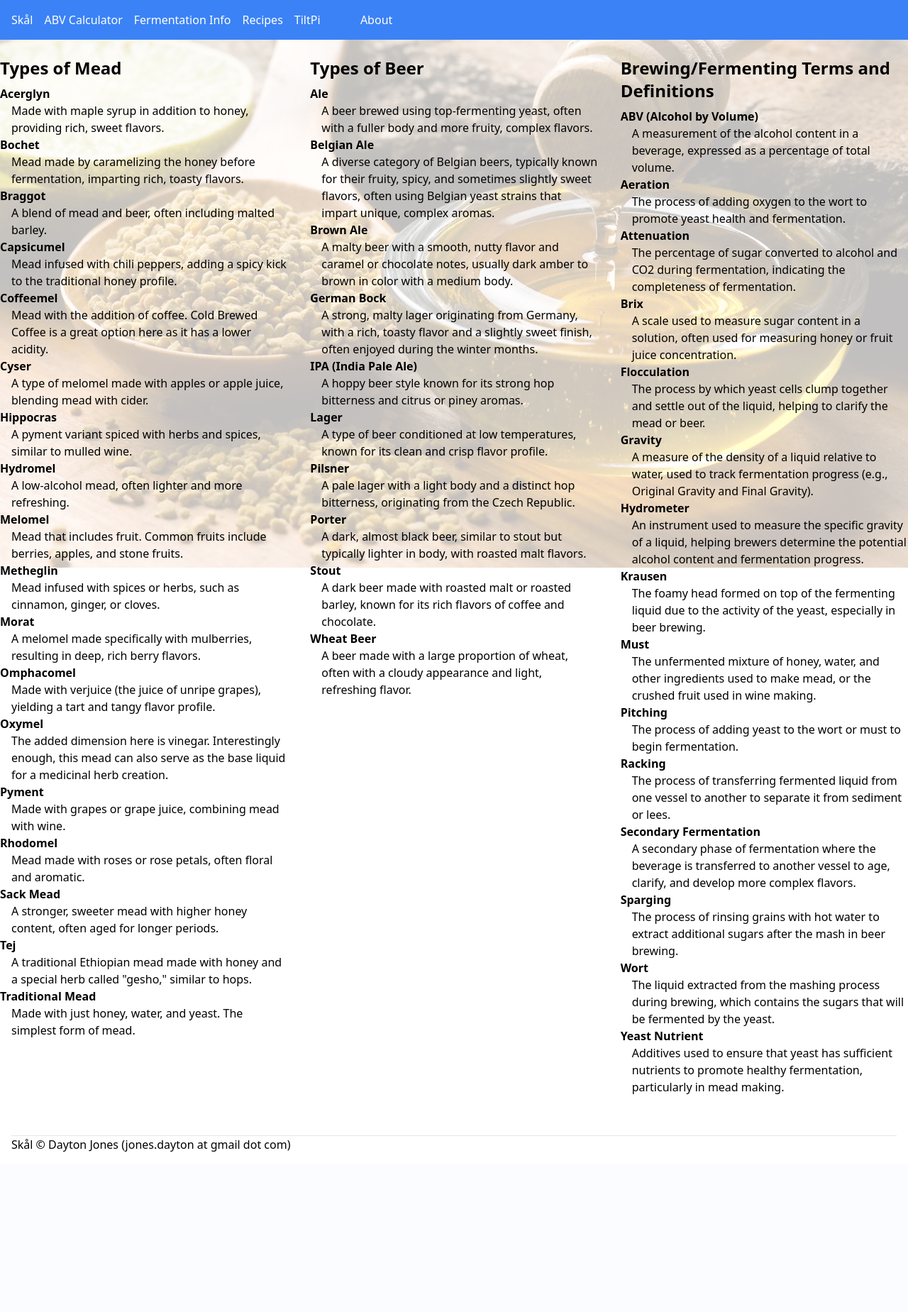
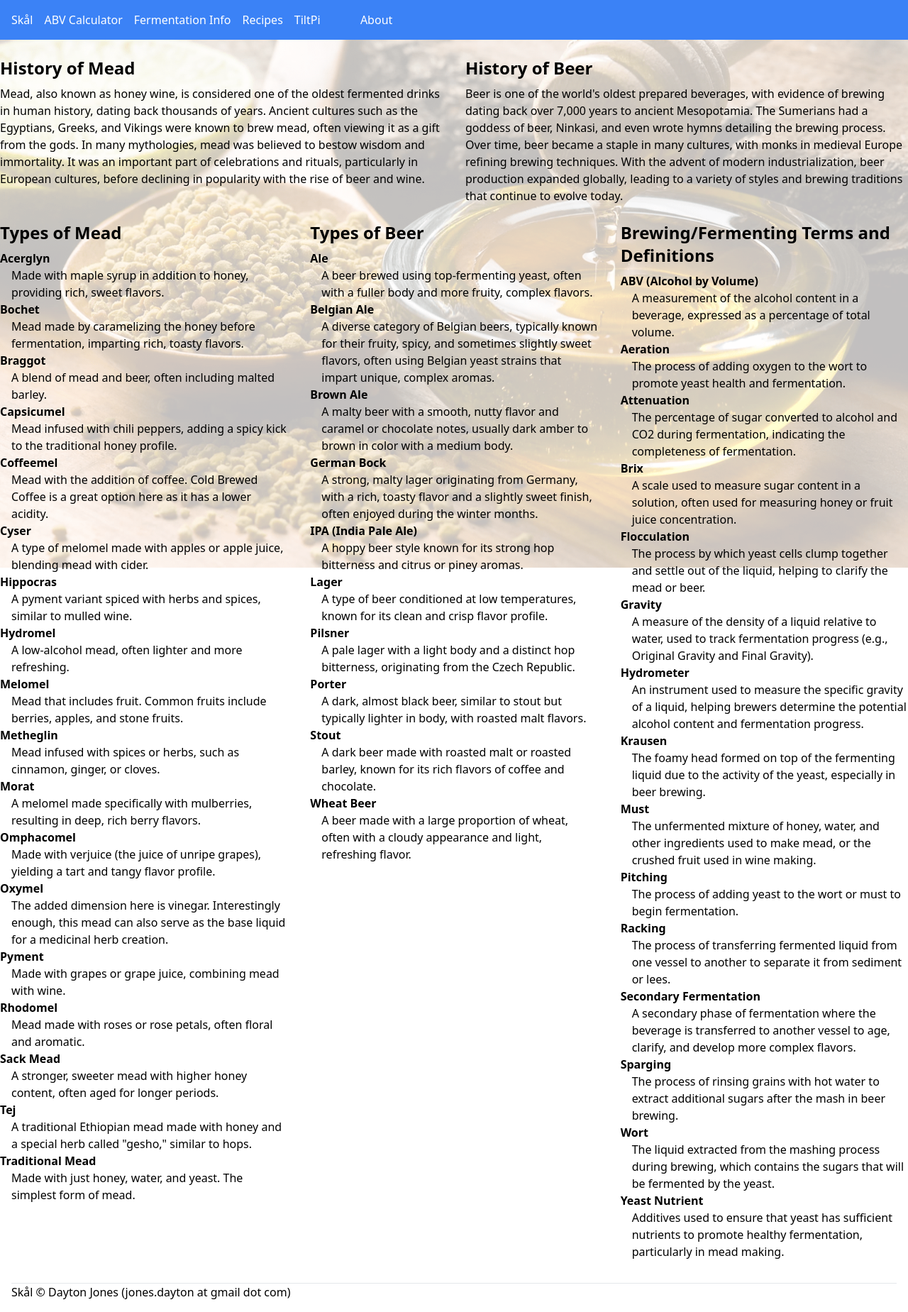
Before and after one commit to daytonjones/Skal, a Python web app: template app/templates/info.html in a window 1280 px wide. Shown: the whole page at 71% size. Before the commit the page ends 1623 px from the top, so only its background shows below. Run offline with Jinja, Linux system fonts and the light colour scheme; the template is opened without the code that fills it, so the values that code supplies are empty.

Commit message:
adding history of mead and beer

```diff
--- a/app/templates/info.html
+++ b/app/templates/info.html
@@ -1,9 +1,27 @@
 {% extends "base.html" %}
 {% block content %}
 <div class="container mx-auto mt-6">
+    <!-- History Section with 2 columns -->
+    <div class="grid grid-cols-2 gap-8">
+        <div>
+            <h2 class="text-2xl font-semibold">History of Mead</h2>
+            <p class="mt-2">
+                Mead, also known as honey wine, is considered one of the oldest fermented drinks in human history, dating back thousands of years. Ancient cultures such as the Egyptians, Greeks, and Vikings were known to brew mead, often viewing it as a gift from the gods. In many mythologies, mead was believed to bestow wisdom and immortality. It was an important part of celebrations and rituals, particularly in European cultures, before declining in popularity with the rise of beer and wine.
+            </p>
+        </div>
+        <div>
+            <h2 class="text-2xl font-semibold">History of Beer</h2>
+            <p class="mt-2">
+                Beer is one of the world's oldest prepared beverages, with evidence of brewing dating back over 7,000 years to ancient Mesopotamia. The Sumerians had a goddess of beer, Ninkasi, and even wrote hymns detailing the brewing process. Over time, beer became a staple in many cultures, with monks in medieval Europe refining brewing techniques. With the advent of modern industrialization, beer production expanded globally, leading to a variety of styles and brewing traditions that continue to evolve today.
+            </p>
+        </div>
+    </div>
+</div>
+
+<div class="container mx-auto mt-6">
+    <!-- Definitions Section with 3 columns -->
     <div class="grid grid-cols-3 gap-8">
-            <!-- Left Column: Types of Mead -->
-            <div class="mb-6">
+        <div>
             <h2 class="text-2xl font-semibold">Types of Mead</h2>
             <dl class="mt-2">
                 <dt class="font-bold">Acerglyn</dt><dd class="ml-4"> Made with maple syrup in addition to honey, providing rich, sweet flavors.</dd>
@@ -26,8 +44,7 @@
                 <dt class="font-bold">Traditional Mead</dt><dd class="ml-4"> Made with just honey, water, and yeast. The simplest form of mead.</dd>
             </dl>
         </div>
-
-            <div class="mb-6">
+        <div>
             <h2 class="text-2xl font-semibold">Types of Beer</h2>
             <dl class="mt-2">
                 <dt class="font-bold">Ale</dt><dd class="ml-4">A beer brewed using top-fermenting yeast, often with a fuller body and more fruity, complex flavors.</dd>
@@ -42,55 +59,24 @@
                 <dt class="font-bold">Wheat Beer</dt><dd class="ml-4">A beer made with a large proportion of wheat, often with a cloudy appearance and light, refreshing flavor.</dd>
             </dl>
         </div>
-
-            <!-- Right Column: Brewing/Fermenting Terms and Definitions -->
-            <div class="mb-6">
+        <div>
             <h2 class="text-2xl font-semibold">Brewing/Fermenting Terms and Definitions</h2>
             <dl class="mt-2">
-                    <dt class="font-bold">ABV (Alcohol by Volume)</dt>
-                    <dd class="ml-4">A measurement of the alcohol content in a beverage, expressed as a percentage of total volume.</dd>
-
-                    <dt class="font-bold">Aeration</dt>
-                    <dd class="ml-4">The process of adding oxygen to the wort to promote yeast health and fermentation.</dd>
-
-                    <dt class="font-bold">Attenuation</dt>
-                    <dd class="ml-4">The percentage of sugar converted to alcohol and CO2 during fermentation, indicating the completeness of fermentation.</dd>
-
-                    <dt class="font-bold">Brix</dt>
-                    <dd class="ml-4">A scale used to measure sugar content in a solution, often used for measuring honey or fruit juice concentration.</dd>
-
-                    <dt class="font-bold">Flocculation</dt>
-                    <dd class="ml-4">The process by which yeast cells clump together and settle out of the liquid, helping to clarify the mead or beer.</dd>
-
-                    <dt class="font-bold">Gravity</dt>
-                    <dd class="ml-4">A measure of the density of a liquid relative to water, used to track fermentation progress (e.g., Original Gravity and Final Gravity).</dd>
-
-                    <dt class="font-bold">Hydrometer</dt>
-                    <dd class="ml-4">An instrument used to measure the specific gravity of a liquid, helping brewers determine the potential alcohol content and fermentation progress.</dd>
-
-                    <dt class="font-bold">Krausen</dt>
-                    <dd class="ml-4">The foamy head formed on top of the fermenting liquid due to the activity of the yeast, especially in beer brewing.</dd>
-
-                    <dt class="font-bold">Must</dt>
-                    <dd class="ml-4">The unfermented mixture of honey, water, and other ingredients used to make mead, or the crushed fruit used in wine making.</dd>
-
-                    <dt class="font-bold">Pitching</dt>
-                    <dd class="ml-4">The process of adding yeast to the wort or must to begin fermentation.</dd>
-
-                    <dt class="font-bold">Racking</dt>
-                    <dd class="ml-4">The process of transferring fermented liquid from one vessel to another to separate it from sediment or lees.</dd>
-
-                    <dt class="font-bold">Secondary Fermentation</dt>
-                    <dd class="ml-4">A secondary phase of fermentation where the beverage is transferred to another vessel to age, clarify, and develop more complex flavors.</dd>
-
-                    <dt class="font-bold">Sparging</dt>
-                    <dd class="ml-4">The process of rinsing grains with hot water to extract additional sugars after the mash in beer brewing.</dd>
-
-                    <dt class="font-bold">Wort</dt>
-                    <dd class="ml-4">The liquid extracted from the mashing process during brewing, which contains the sugars that will be fermented by the yeast.</dd>
-
-                    <dt class="font-bold">Yeast Nutrient</dt>
-                    <dd class="ml-4">Additives used to ensure that yeast has sufficient nutrients to promote healthy fermentation, particularly in mead making.</dd>
+                <dt class="font-bold">ABV (Alcohol by Volume)</dt><dd class="ml-4">A measurement of the alcohol content in a beverage, expressed as a percentage of total volume.</dd>
+                <dt class="font-bold">Aeration</dt><dd class="ml-4">The process of adding oxygen to the wort to promote yeast health and fermentation.</dd>
+                <dt class="font-bold">Attenuation</dt><dd class="ml-4">The percentage of sugar converted to alcohol and CO2 during fermentation, indicating the completeness of fermentation.</dd>
+                <dt class="font-bold">Brix</dt><dd class="ml-4">A scale used to measure sugar content in a solution, often used for measuring honey or fruit juice concentration.</dd>
+                <dt class="font-bold">Flocculation</dt><dd class="ml-4">The process by which yeast cells clump together and settle out of the liquid, helping to clarify the mead or beer.</dd>
+                <dt class="font-bold">Gravity</dt><dd class="ml-4">A measure of the density of a liquid relative to water, used to track fermentation progress (e.g., Original Gravity and Final Gravity).</dd>
+                <dt class="font-bold">Hydrometer</dt><dd class="ml-4">An instrument used to measure the specific gravity of a liquid, helping brewers determine the potential alcohol content and fermentation progress.</dd>
+                <dt class="font-bold">Krausen</dt><dd class="ml-4">The foamy head formed on top of the fermenting liquid due to the activity of the yeast, especially in beer brewing.</dd>
+                <dt class="font-bold">Must</dt><dd class="ml-4">The unfermented mixture of honey, water, and other ingredients used to make mead, or the crushed fruit used in wine making.</dd>
+                <dt class="font-bold">Pitching</dt><dd class="ml-4">The process of adding yeast to the wort or must to begin fermentation.</dd>
+                <dt class="font-bold">Racking</dt><dd class="ml-4">The process of transferring fermented liquid from one vessel to another to separate it from sediment or lees.</dd>
+                <dt class="font-bold">Secondary Fermentation</dt><dd class="ml-4">A secondary phase of fermentation where the beverage is transferred to another vessel to age, clarify, and develop more complex flavors.</dd>
+                <dt class="font-bold">Sparging</dt><dd class="ml-4">The process of rinsing grains with hot water to extract additional sugars after the mash in beer brewing.</dd>
+                <dt class="font-bold">Wort</dt><dd class="ml-4">The liquid extracted from the mashing process during brewing, which contains the sugars that will be fermented by the yeast.</dd>
+                <dt class="font-bold">Yeast Nutrient</dt><dd class="ml-4">Additives used to ensure that yeast has sufficient nutrients to promote healthy fermentation, particularly in mead making.</dd>
             </dl>
         </div>
     </div>
```
Lines whose indentation alone changed are shown as unchanged.
